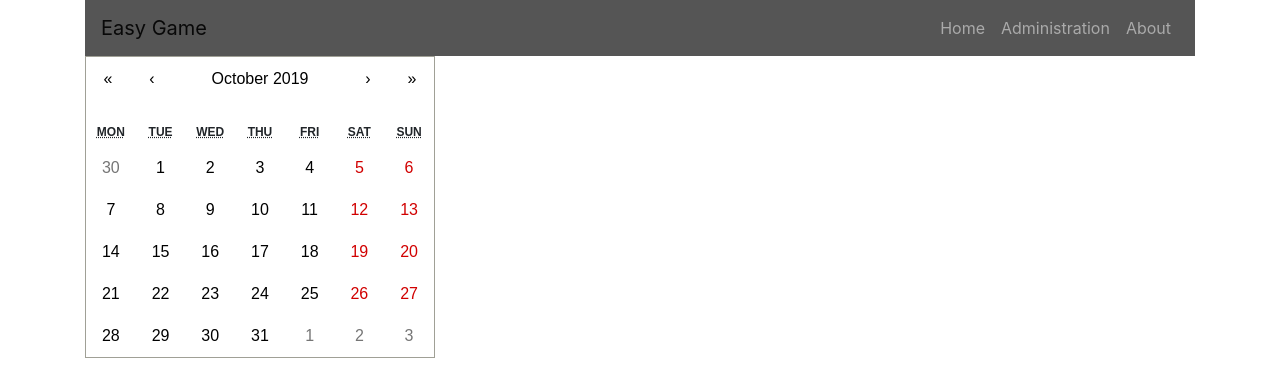
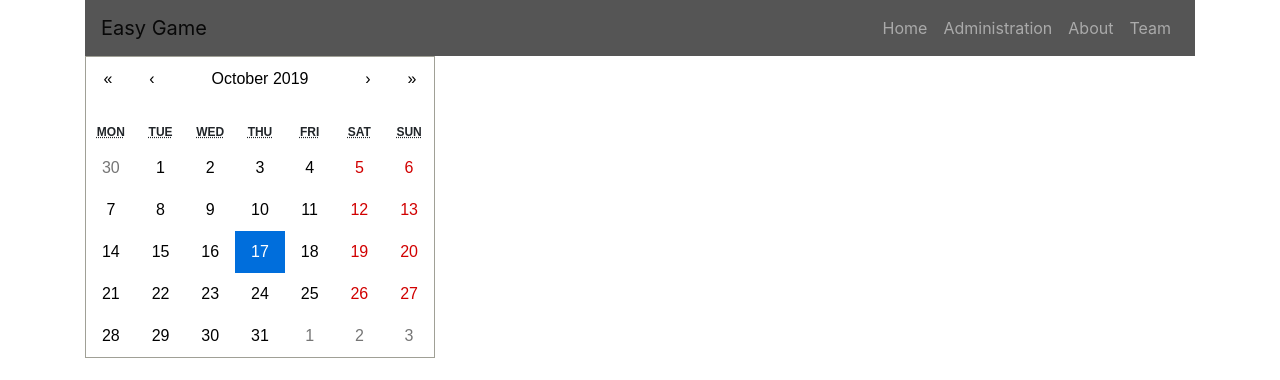
Before and after one commit to darrylbilongo/ProjetDIntegration2019, a React (Create React App) app in the folder Web/easygame/: page /admin in a window 1280 px wide. Shown: the top 380 px of the page. Built offline with nearby package versions, Linux system fonts and the light colour scheme.

Commit message:
sprint 2

```diff
--- a/Web/easygame/src/App.js
+++ b/Web/easygame/src/App.js
@@ -10,6 +10,7 @@
 import {BrowserRouter as Router, Route, Switch } from 'react-router-dom';
 import NavBar from './components/NavBar';
 import Footer from './components/Footer';
+import Team from './components/Team';
 import Admin from './components/Admin';
 import Layout from './components/Layout';
 import { NavigationBar } from './components/NavigationBar';
@@ -24,6 +25,7 @@
             <Route path="/" component={Home} exact/>
             <Route path="/login" component={Login} />
             <Route path="/about" component={About} />
+            <Route path="/team" component={Team} />
             <Route path="/admin" component={Admin} />
             <Route component={Error}/>
           </Switch>
--- a/Web/easygame/src/components/Admin.js
+++ b/Web/easygame/src/components/Admin.js
@@ -1,10 +1,10 @@
 import React from "react";
-import Calendar from "./Calendar";
+import Scheduler from "./Scheduler";
 
 class Admin extends React.Component {
   render() {
     return (
-      <Calendar />
+      <Scheduler />
     );
   }
 }
--- a/Web/easygame/src/components/NavigationBar.js
+++ b/Web/easygame/src/components/NavigationBar.js
@@ -37,6 +37,11 @@
               <Link to="/about">About</Link>
             </Nav.Link>
           </Nav.Item>
+          <Nav.Item>
+            <Nav.Link>
+              <Link to="/team">Team</Link>
+            </Nav.Link>
+          </Nav.Item>
         </Nav>
       </Navbar.Collapse>
     </Navbar>
--- a/Web/easygame/src/components/Calendar.js
+++ b/Web/easygame/src/components/Scheduler.js
@@ -21,4 +21,4 @@
     }
 }
 
-export default Calendar;
+export default Scheduler;
```
